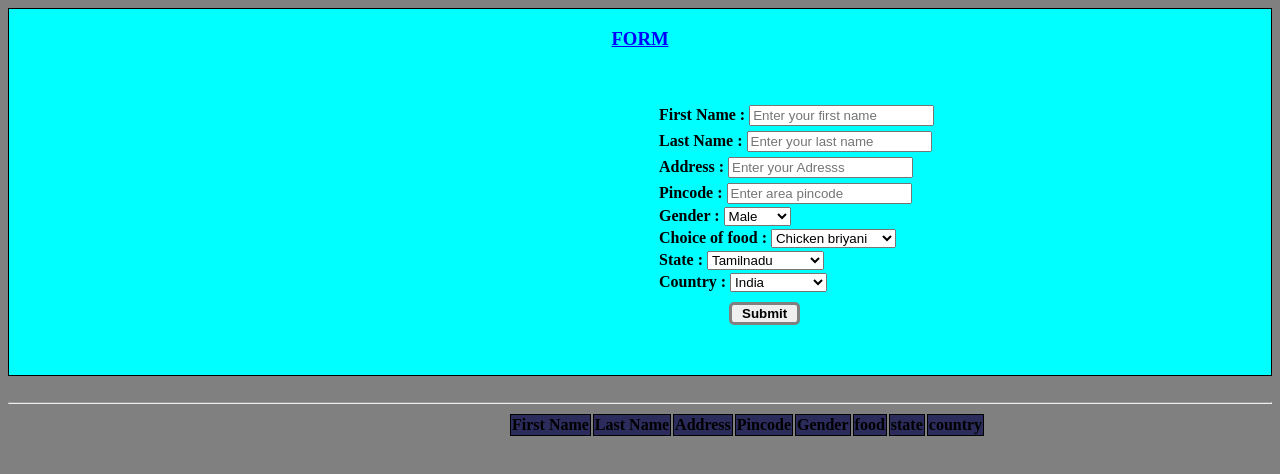
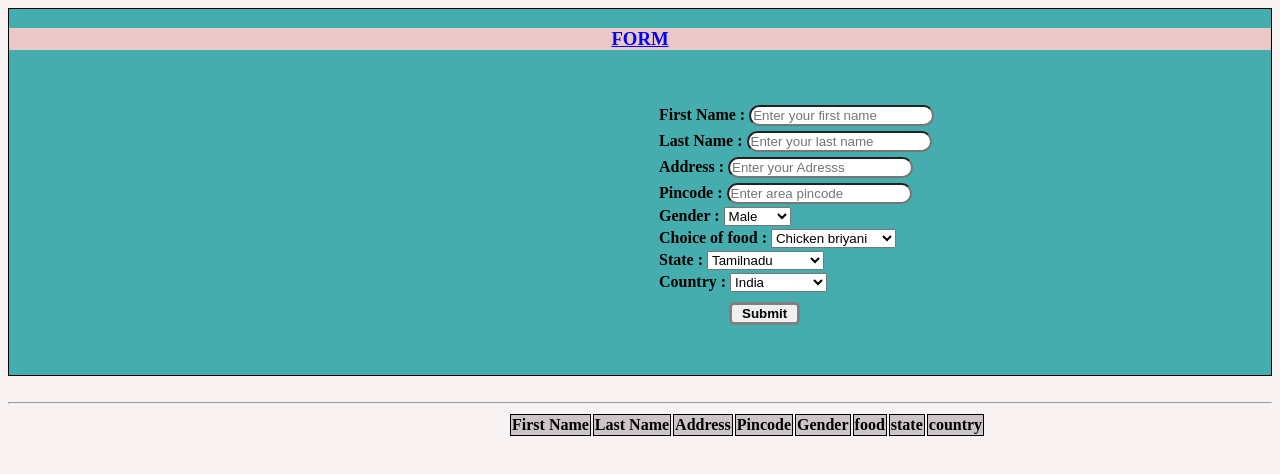
Before and after one commit to AJITH1509/DOM---FORM-Task, a plain HTML site: page index.html in a window 1280 px wide. Drawn offline with Linux system fonts and the light colour scheme.

Commit message:
css stylings updated

```diff
--- a/style.css
+++ b/style.css
@@ -1,14 +1,15 @@
 body{
-    background-color: grey;
+    background-color: rgb(248, 242, 242);
 }
 h3{
     text-align: center;
     text-decoration: underline;
+    background-color: rgb(235, 200, 200);
     color: blue;
 }
 th{
     border: 1px solid black;
-    background-color: rgb(43, 43, 92);
+    background-color: rgb(206, 198, 198);
 
 }
 tbody td{
@@ -21,12 +22,13 @@ tbody td{
 }
 .forms{
 border: 1px solid black;
-background-color: aqua;
+background-color: rgb(69, 173, 173);
 
 
 }
 input{
 margin-top: 5px;
+border-radius: 15px;
 }
 select{
 margin-top: 3px;
```
